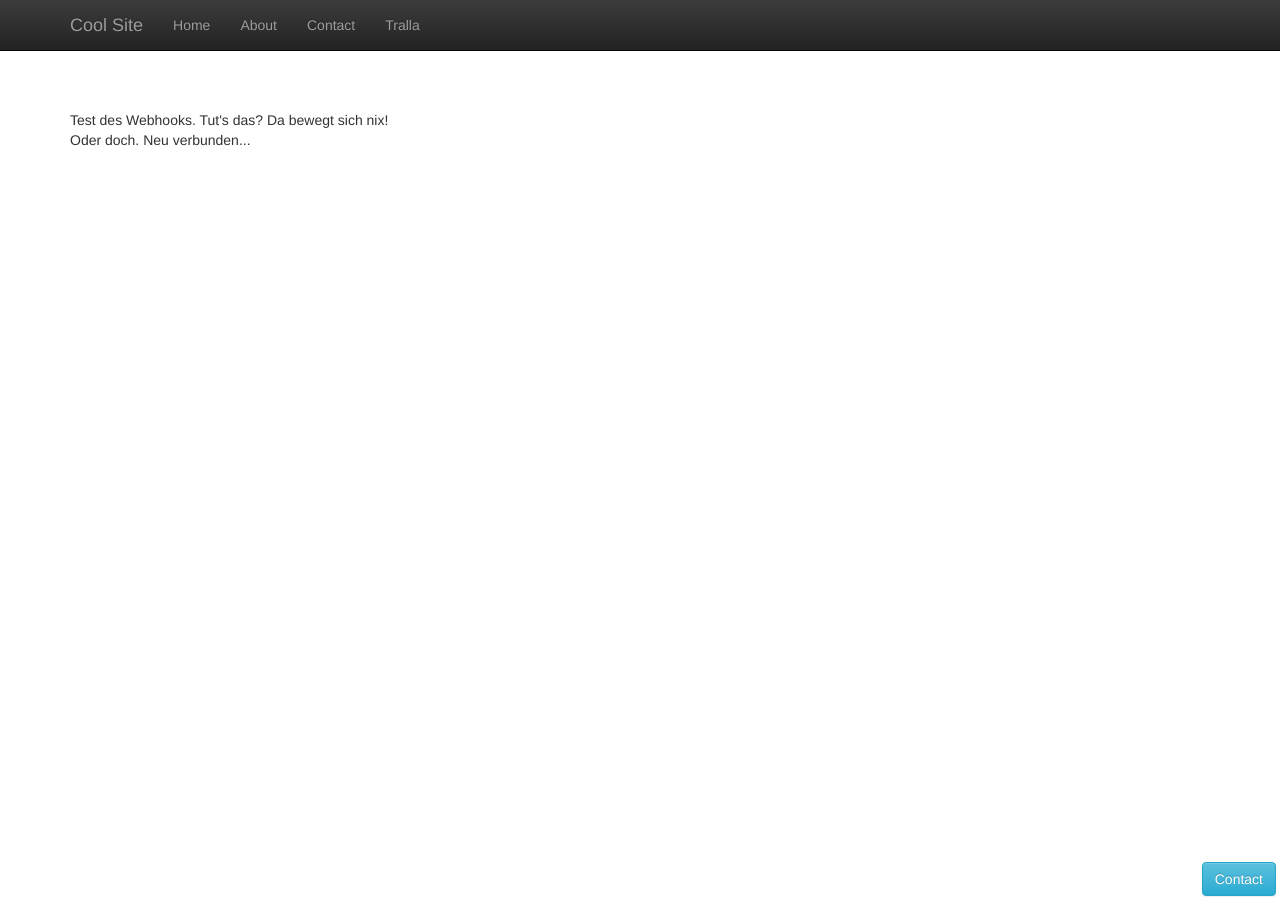
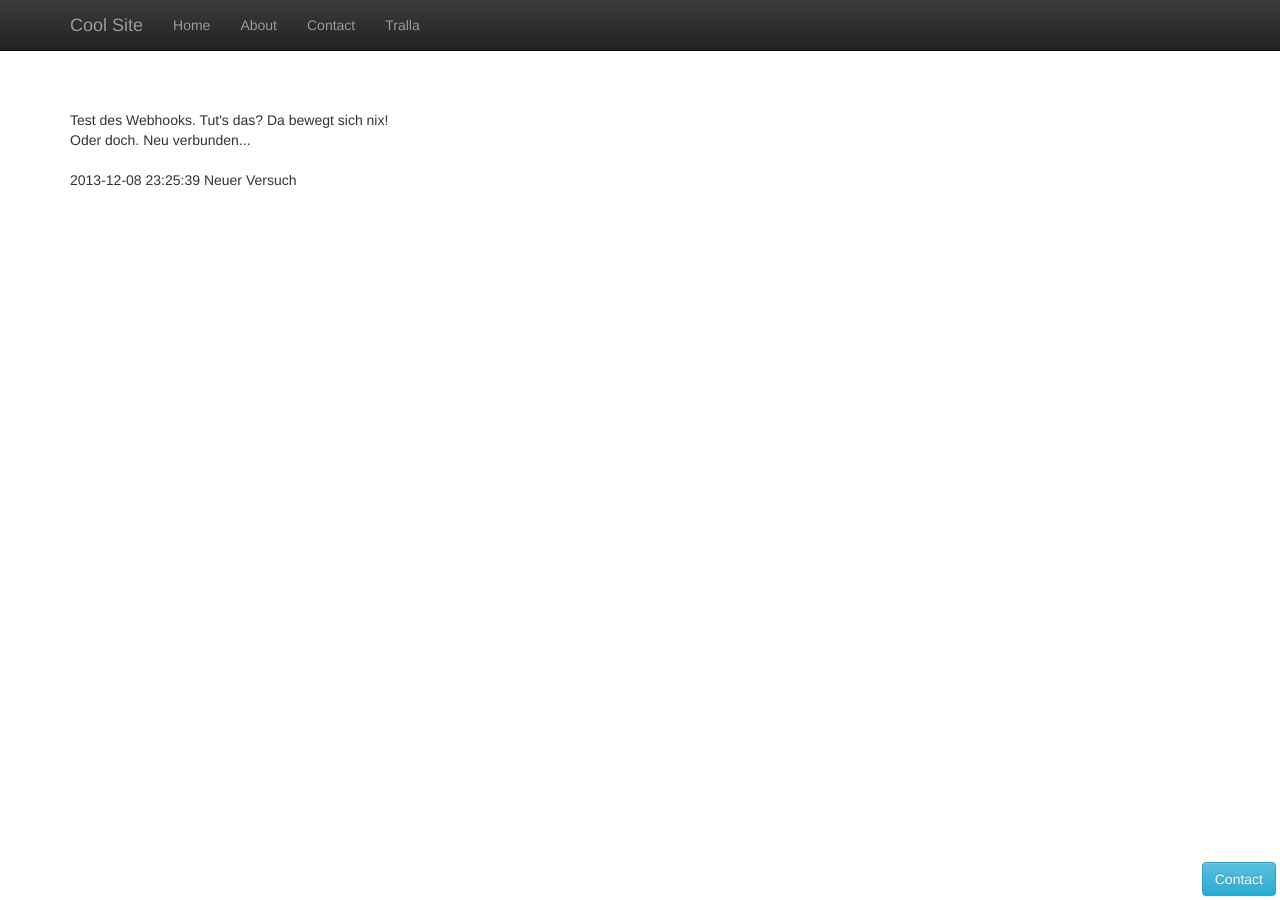
Before and after one commit to oschettler/everid-site1, a Jekyll site: the page built from webhook.html, in a window 1280 px wide. Built offline with Jekyll 4.4.1, drawn with Linux system fonts in a browser that asks for light colours; nearby versions of some CDN libraries.

Commit message:
save webhook.html

```diff
--- a/webhook.html
+++ b/webhook.html
@@ -6,3 +6,5 @@ tags: published
 <div>Test des Webhooks. Tut's das? Da bewegt sich nix!</div>
 <div>Oder doch. Neu verbunden...</div>
 <div><br clear="none"/></div>
+<div>2013-12-08 23:25:39 Neuer Versuch</div>
+<div><br clear="none"/></div>
```
